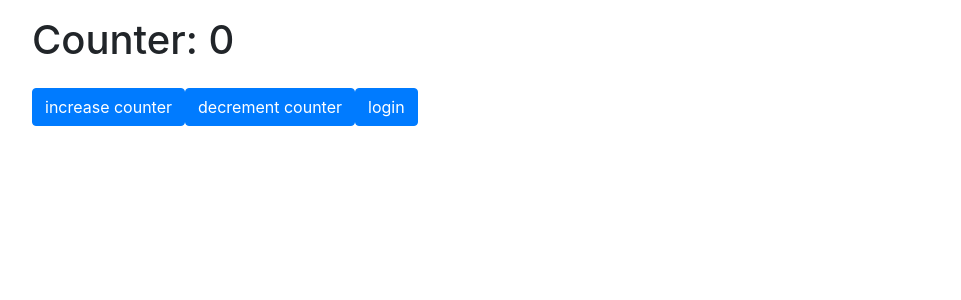
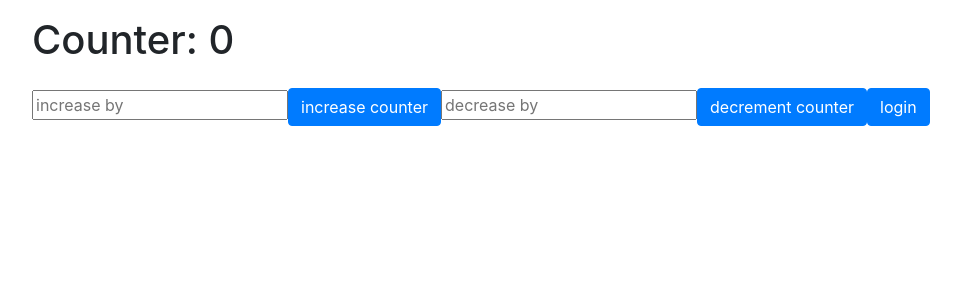
Before and after one commit to zead1992/react-app, a React (Create React App) app: page / in a window 1280 px wide. Shown: the top 300 px of the page, without its empty margins (53-1014 px from the left). Built offline with nearby package versions, Linux system fonts and the light colour scheme.

Commit message:
redux: actions - reducers - payload

```diff
--- a/src/App.tsx
+++ b/src/App.tsx
@@ -1,4 +1,4 @@
-import React from 'react';
+import React, {useState} from 'react';
 import {useDispatch, useSelector} from "react-redux";
 import {login} from "./store/actions/authActions";
 import {decrement, increment} from "./store/actions/counterActions";
@@ -9,13 +9,24 @@ function App() {
     const {counter, isLogged} = useSelector((state: RootState) => state);
     const dispatch = useDispatch();
 
+    //state
+    const [inc,setInc] = useState<number>(0);
+    const [dec,setDec] = useState<number>(0);
+
+
     return (
         <main className="container py-3">
             <h1>Counter: {counter}</h1>
-            <button onClick={()=> dispatch(increment())} className="btn btn-primary">
+            <input type="number"
+                   placeholder="increase by"
+                   onChange={(ev)=> setInc(Number(ev.currentTarget.value))}/>
+            <button onClick={()=> dispatch(increment(inc))} className="btn btn-primary">
                 increase counter
             </button>
-            <button onClick={()=> dispatch(decrement())} className="btn btn-primary">
+            <input type="number"
+                   placeholder="decrease by"
+                   onChange={(ev)=> setDec(Number(ev.currentTarget.value))}/>
+            <button onClick={()=> dispatch(decrement(dec))} className="btn btn-primary">
                 decrement counter
             </button>
             {isLogged && <p>logged user</p>}
--- a/src/store/actions/counterActions.ts
+++ b/src/store/actions/counterActions.ts
@@ -1,11 +1,13 @@
-export const increment = () => {
+export const increment = (payload:number) => {
     return {
-        type: "INCREMENT_COUNTER"
+        type: "INCREMENT_COUNTER",
+        payload
     }
 }
 
-export const decrement = () => {
+export const decrement = (payload:number) => {
     return {
         type: "DECREMENT_COUNTER",
+        payload
     }
 }
--- a/src/store/reducers/counterReducer.ts
+++ b/src/store/reducers/counterReducer.ts
@@ -1,9 +1,9 @@
 const counterReducer = (state = 0, action) => {
     switch (action.type) {
         case "INCREMENT_COUNTER":
-            return state + 1;
+            return state + action.payload;
         case "DECREMENT_COUNTER":
-            return state - 1;
+            return state - action.payload;
         default:
             return state;
     }
```
